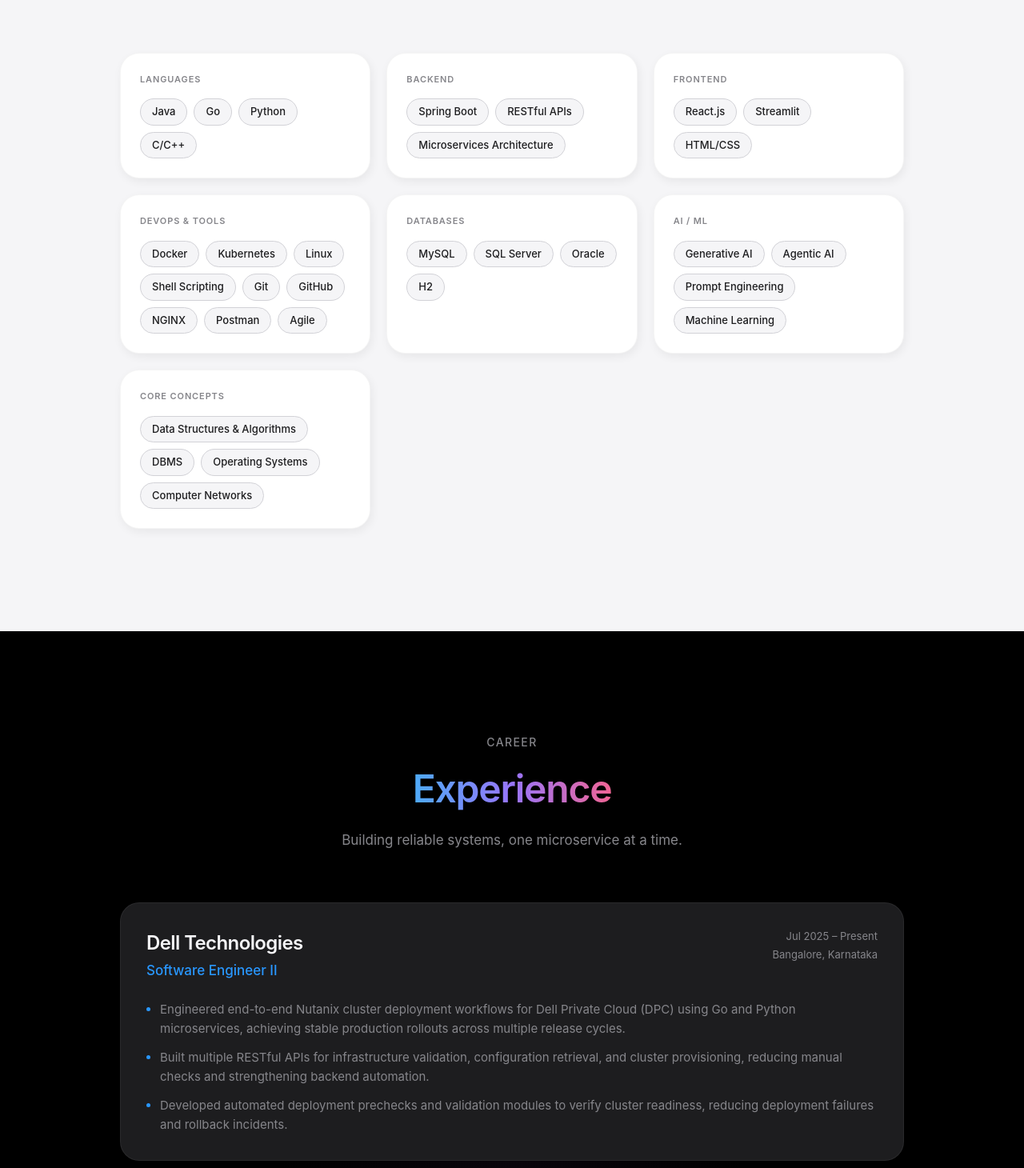
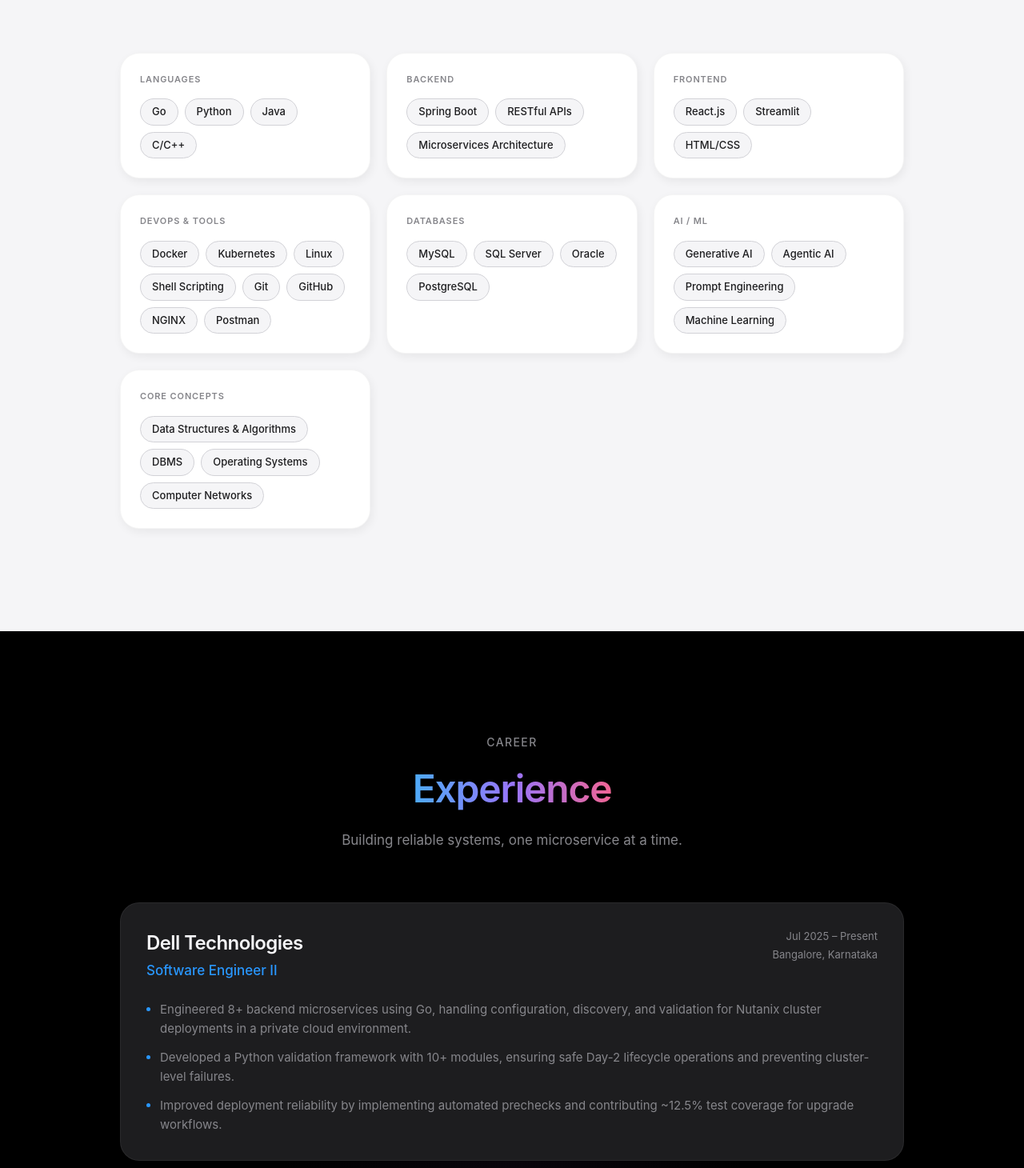
Before and after one commit to shashiazad/shashi-portfolio, a Next.js app: page / in a window 1280 px wide. Shown: the part 2410-3870 px from the top of the page at 80% size. Built offline with nearby package versions, Linux system fonts and the light colour scheme.

Commit message:
Update profile data (summary, bio, skills, experience, and project link)

```diff
--- a/data/profile.ts
+++ b/data/profile.ts
@@ -5,7 +5,7 @@
   company_logo: 'https://upload.wikimedia.org/wikipedia/commons/5/56/Dell_Technologies_logo.svg',
   photo: '/profile.jpg',
 
-  summary: `Software Development Engineer with experience building backend microservices using Java, Spring Boot, and Go. Skilled in designing RESTful APIs, deploying containerized applications with Docker and Kubernetes, and working within Agile teams. Exposure to Generative AI, Agentic AI, and prompt engineering. Strong foundation in Data Structures and Algorithms and Operating Systems.`,
+  summary: `Backend and Infrastructure Engineer with hands on experience building cloud-native microservices and REST APIs in private cloud environments. Skilled in Go, Python, Kubernetes, and system design for a scalable and reliable backend system.`,
 
   education: [
     {
@@ -26,18 +26,18 @@
     }
   ],
 
-  bio: `Software engineer with expertise in cloud-native architectures, microservices development, and automation. Skilled in building scalable backend systems using Java, Spring Boot, and Go, with a strong focus on secure communication, API design, and workflow optimization through scripting.
+  bio: `Software engineer with expertise in cloud-native architectures, microservices development, and automation. Skilled in building scalable backend systems using Go, python, Java and Spring Boot, with a strong focus on secure communication, API design, and workflow optimization through scripting.
 
 Proficient in developing REST APIs, implementing system validation checks, and creating solutions that enhance reliability and reduce deployment risks. Experienced in designing reusable processes and documentation to improve efficiency and streamline complex operations.
 
 Combining advanced academic training in Computer Science & Engineering with hands-on experience, the focus is on delivering secure, scalable, and future-ready solutions that simplify infrastructure and drive operational excellence.`,
 
   skills: {
-    languages: ['Java', 'Go', 'Python', 'C/C++'],
+    languages: ['Go', 'Python', 'Java', 'C/C++'],
     backend: ['Spring Boot', 'RESTful APIs', 'Microservices Architecture'],
     frontend: ['React.js', 'Streamlit', 'HTML/CSS'],
-    databases: ['MySQL', 'SQL Server', 'Oracle', 'H2'],
-    devops: ['Docker', 'Kubernetes', 'Linux', 'Shell Scripting', 'Git', 'GitHub', 'NGINX', 'Postman', 'Agile'],
+    databases: ['MySQL', 'SQL Server', 'Oracle', 'PostgreSQL'],
+    devops: ['Docker', 'Kubernetes', 'Linux', 'Shell Scripting', 'Git', 'GitHub', 'NGINX', 'Postman'],
     ai: ['Generative AI', 'Agentic AI', 'Prompt Engineering', 'Machine Learning'],
     core: ['Data Structures & Algorithms', 'DBMS', 'Operating Systems', 'Computer Networks'],
   },
@@ -49,9 +49,9 @@
       period: 'Jul 2025 – Present',
       location: 'Bangalore, Karnataka',
       bullets: [
-        'Engineered end-to-end Nutanix cluster deployment workflows for Dell Private Cloud (DPC) using Go and Python microservices, achieving stable production rollouts across multiple release cycles.',
-        'Built multiple RESTful APIs for infrastructure validation, configuration retrieval, and cluster provisioning, reducing manual checks and strengthening backend automation.',
-        'Developed automated deployment prechecks and validation modules to verify cluster readiness, reducing deployment failures and rollback incidents.',
+        'Engineered 8+ backend microservices using Go, handling configuration, discovery, and validation for Nutanix cluster deployments in a private cloud environment.',
+        'Developed a Python validation framework with 10+ modules, ensuring safe Day-2 lifecycle operations and preventing cluster-level failures.',
+        'Improved deployment reliability by implementing automated prechecks and contributing ~12.5% test coverage for upgrade workflows.',
       ]
     },
     {
@@ -71,7 +71,7 @@
       location: 'Noida, Uttar Pradesh',
       bullets: [
         'Developed business logic and UI components for Dynamics 365 ERP using OOP principles, reducing data entry errors by 40%.',
-        'Optimized SQL queries and stored procedures in SQL Server, improving database response time by 20%.',
+        'Contributed to CI/CD pipelines using Docker, improving deployment consistency and release efficiency.',
       ]
     }
   ],
@@ -81,7 +81,7 @@
       name: 'SpendClan',
       summary: 'Secure, full-stack finance web application designed to bridge the gap between individual budget tracking and group expense management. Implemented a greedy transaction matching algorithm that automatically computes the minimum number of transfers required to settle all debts in a group. Developed double-gated password recovery paths (email token + Q&A fallback), session-level data isolation, and composite database indexing on PostgreSQL via Prisma to guarantee high-performance scaling.',
       stack: ['Next.js', 'React', 'Tailwind CSS', 'Prisma', 'PostgreSQL', 'NextAuth.js', 'Nodemailer'],
-      link: '#',
+      link: 'https://github.com/shashiazad/spendclan',
       year: 'Jun 2026',
     },
     {
```
Also changed, not shown: 1 other file (tests, documents, lock files or other folders).
